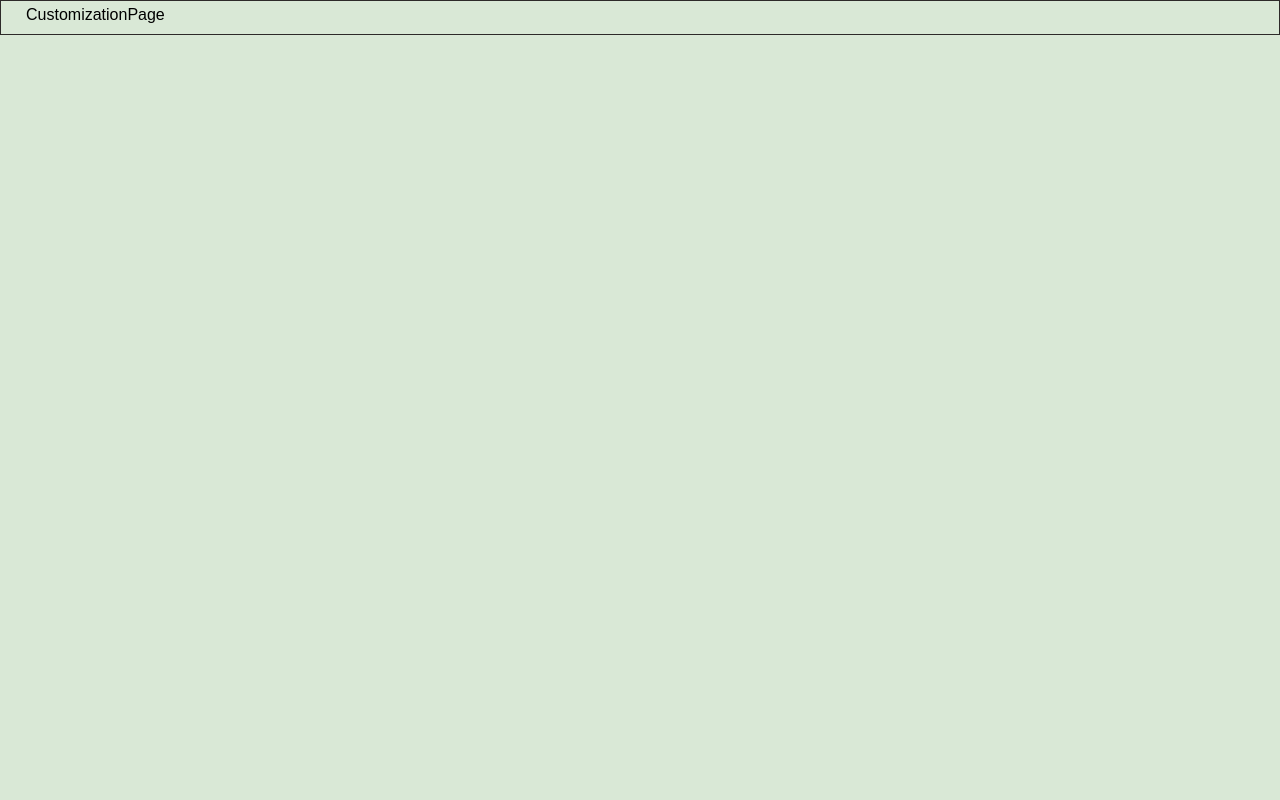
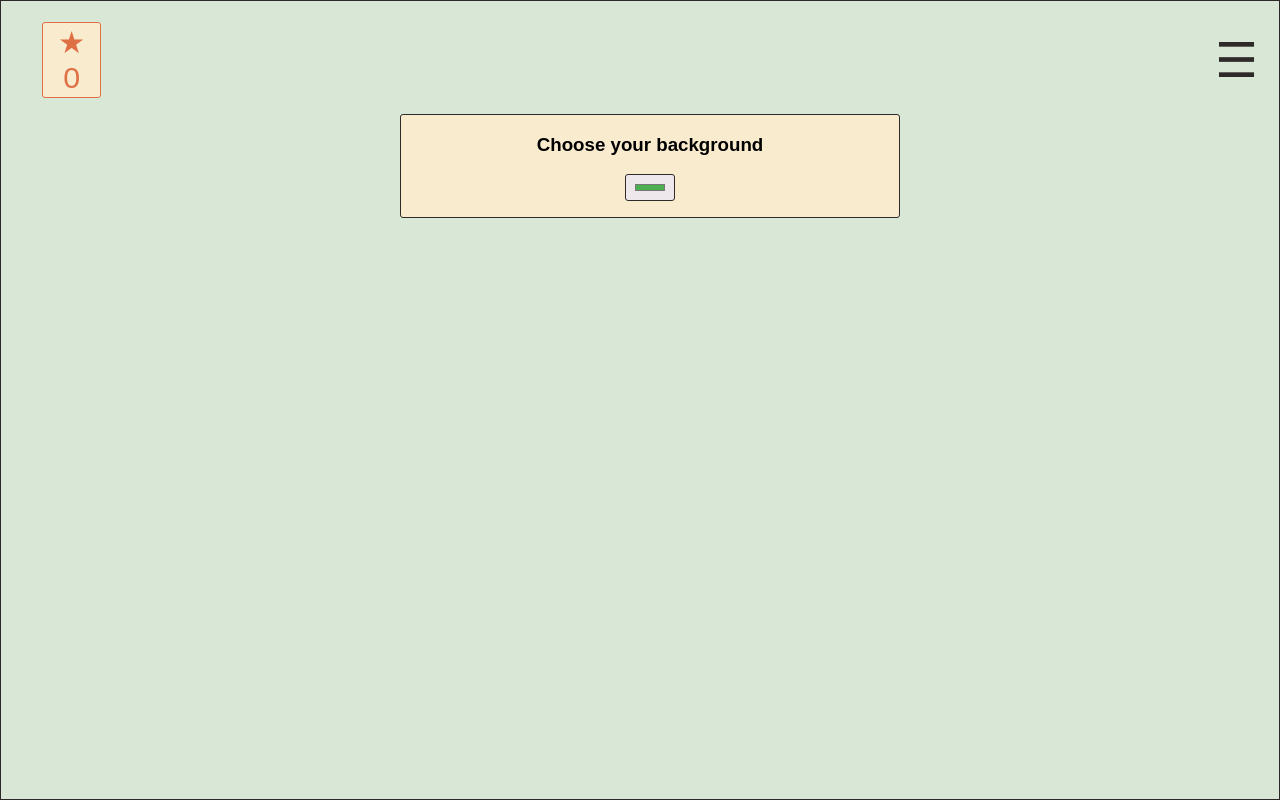
Before and after one commit to fortunatus-png/TimerApp, a React (Vite) app: page /customization in a window 1280 px wide. Built offline with nearby package versions, Linux system fonts and the light colour scheme.

Commit message:
add color palette for background in CustomizationPage

```diff
--- a/src/App.jsx
+++ b/src/App.jsx
@@ -6,8 +6,14 @@ import HistoryPage from './pages/HistoryPage'
 import CustomizationPage from './pages/CustomizationPage'
 import AccountPage from './pages/AccountPage'
 import './index.css'
+import { useEffect } from 'react'
 
 function App() {
+  useEffect(() => {
+    const savedColor = localStorage.getItem('bgColor');
+    if (savedColor) document.body.style.backgroundColor = savedColor;
+  }, [])
+
   return (
     <BrowserRouter>
       <Routes>
@@ -19,7 +25,7 @@ function App() {
         <Route path="/account" element={<AccountPage />} />
       </Routes>
     </BrowserRouter>
-  )
+  );
 }
 
-export default App
+export default App;
--- a/src/index.css
+++ b/src/index.css
@@ -10,4 +10,5 @@ body {
     padding: 5px 5px 10px 25px;
     font-family: Arial, Helvetica, sans-serif;
     border: 1px solid #2D2A29;
+    height: 100vh;
 }
--- /dev/null
+++ b/src/pages/CustomizationPage.css
@@ -0,0 +1,11 @@
+#background-color-wish {
+    display: flex;
+    flex-direction: column;
+    align-items: center;
+    border: 1px solid #2D2A29;
+    border-radius: 3px;
+    background-color: #F8EBCE;
+    width: 40%;
+    padding-bottom: 1rem;
+    margin: auto;
+}
--- a/src/pages/CustomizationPage.jsx
+++ b/src/pages/CustomizationPage.jsx
@@ -1,5 +1,24 @@
+import { useState } from 'react'
+import './CustomizationPage.css'
+import Header from '../components/Header'
+
 function CustomizationPage() {
-  return <div>CustomizationPage</div>
+  const [color, setColor] = useState('#4caf50');
+
+  return (
+    <>
+      <Header />
+      <div id="background-color-wish">
+        <h3 className="customHeader">Choose your background</h3>
+        <input type="color" value={color}
+          onChange={(e) => {
+            setColor(e.target.value);
+            document.body.style.backgroundColor = e.target.value;
+            localStorage.setItem('bgColor', e.target.value);
+          }} />
+      </div>
+    </>
+  );
 }
 
-export default CustomizationPage
+export default CustomizationPage;
--- a/src/pages/HistoryPage.jsx
+++ b/src/pages/HistoryPage.jsx
@@ -85,4 +85,4 @@ function HistoryPage() {
   );
 }
 
-export default HistoryPage
+export default HistoryPage;
```
